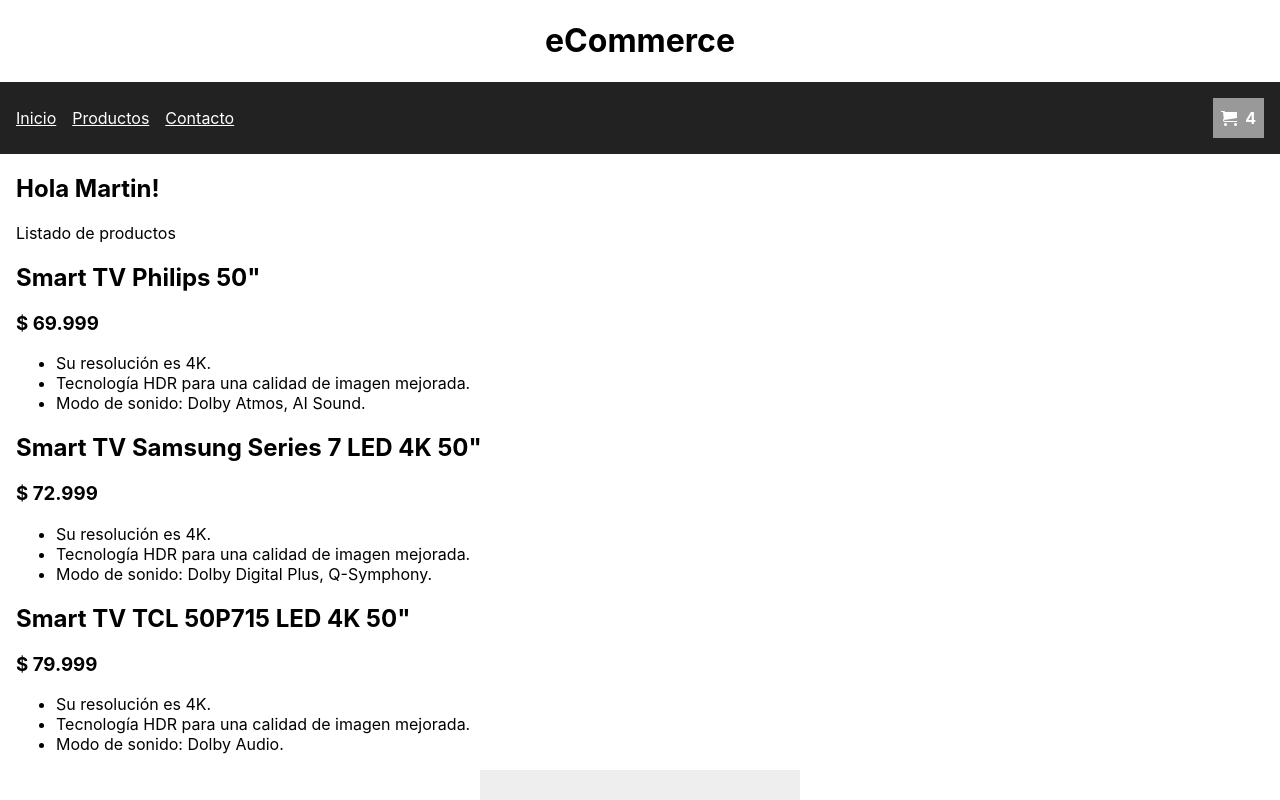
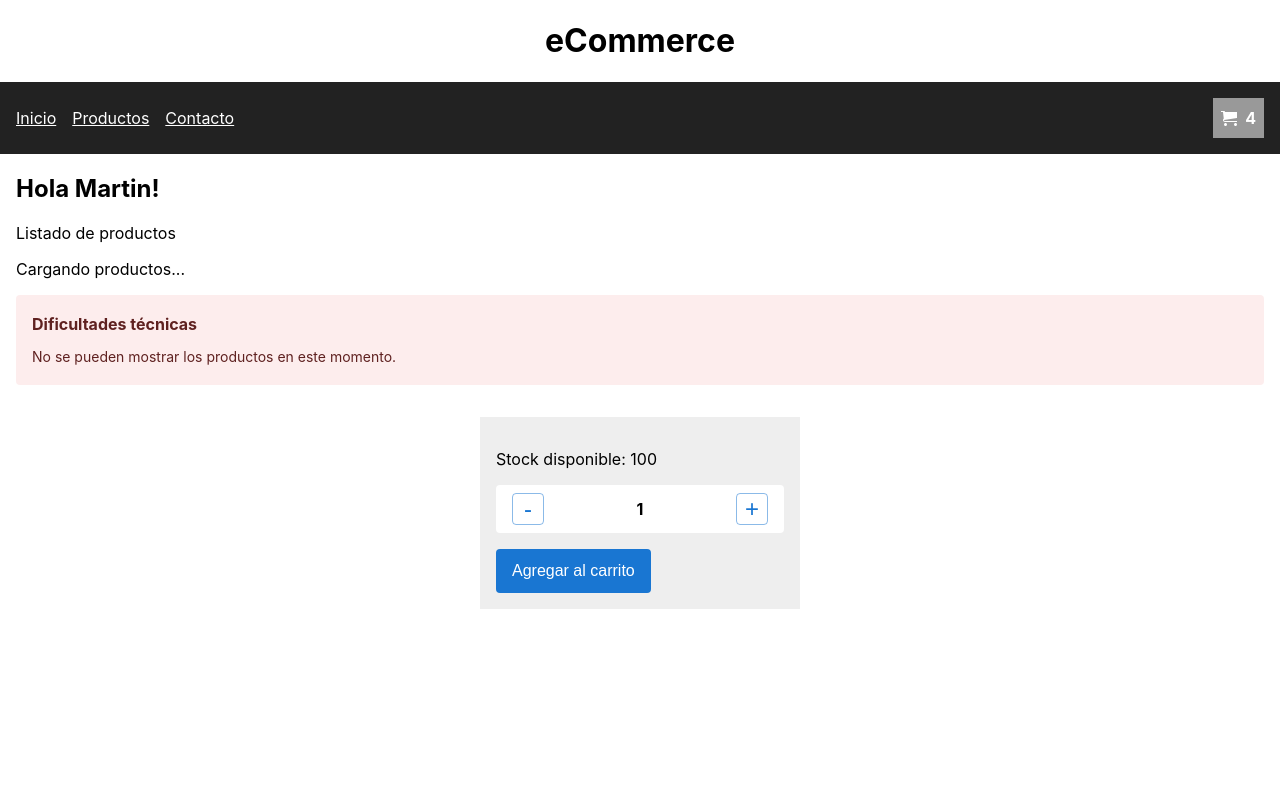
Before and after one commit to uxmoon/ecommerce-martinluna, a React (Create React App) app: page / in a window 1280 px wide. Shown: the top 800 px of the page. Built offline with nearby package versions, Linux system fonts and the light colour scheme.

Commit message:
Mostrar mensaje de error si promesa devuelve error

```diff
--- a/src/components/ItemList.jsx
+++ b/src/components/ItemList.jsx
@@ -5,12 +5,13 @@
 function ItemList() {
   const [productos, setProductos] = useState([]);
   const [isLoaded, setIsLoaded] = useState(false);
+  const [message, setMessage] = useState(false);
 
   useEffect(() => {
     const promesaProductos = new Promise((response, reject) => {
       setTimeout(() => {
-        response(data);
-        // reject("Se produjo un error");
+        // response(data);
+        reject("Se produjo un error");
       }, 2000);
     });
 
@@ -21,6 +22,7 @@
       })
       .catch((err) => {
         console.log(err);
+        setMessage(true);
       });
   });
 
@@ -36,6 +38,14 @@
       ) : (
         <p>Cargando productos...</p>
       )}
+      {message && (
+        <div className="message alert">
+          <h2 className="title">Dificultades técnicas</h2>
+          <p className="description">
+            No se pueden mostrar los productos en este momento.
+          </p>
+        </div>
+      )}
     </div>
   );
 }
```
